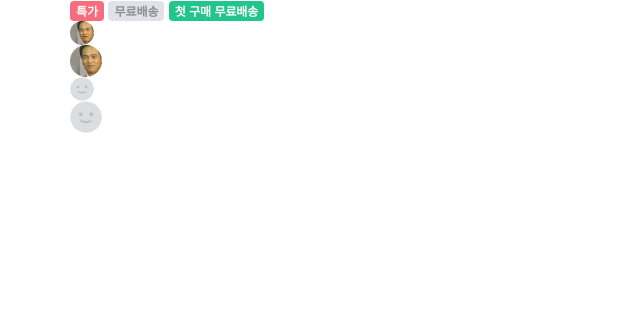
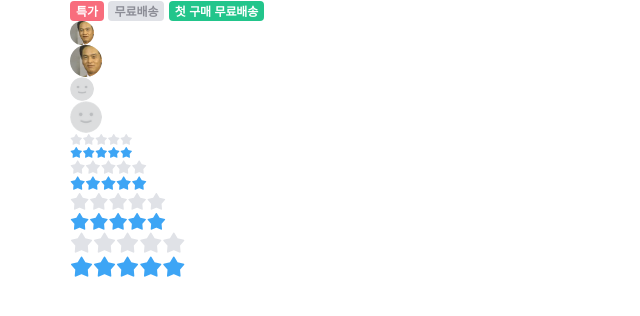
Before and after one commit to heeaepark/tomorrow-house, a website: page index.html in a window 1280 px wide. Shown: the whole page, without its empty margins (0-640 px from the left). Drawn offline with Linux system fonts and the light colour scheme; files whose address does not match are found by name.

Commit message:
💄 star-rating modules

```diff
--- a/index.html
+++ b/index.html
@@ -38,6 +38,75 @@
         <img src="./assets/images/img-user-default.png" alt="">
       </div>
     </div>
+
+    <div>
+      <div>
+        <div class="star-rating-13">
+          <i class="ic-star"></i>
+          <i class="ic-star"></i>
+          <i class="ic-star"></i>
+          <i class="ic-star"></i>
+          <i class="ic-star"></i>
+        </div>
+        <div class="star-rating-13">
+          <i class="ic-star is-active"></i>
+          <i class="ic-star is-active"></i>
+          <i class="ic-star is-active"></i>
+          <i class="ic-star is-active"></i>
+          <i class="ic-star is-active"></i>
+        </div>
+      </div>
+      <div>
+        <div class="star-rating-16">
+          <i class="ic-star"></i>
+          <i class="ic-star"></i>
+          <i class="ic-star"></i>
+          <i class="ic-star"></i>
+          <i class="ic-star"></i>
+        </div>
+        <div class="star-rating-16">
+          <i class="ic-star is-active"></i>
+          <i class="ic-star is-active"></i>
+          <i class="ic-star is-active"></i>
+          <i class="ic-star is-active"></i>
+          <i class="ic-star is-active"></i>
+        </div>
+      </div>
+
+      <div>
+        <div class="star-rating-20">
+          <i class="ic-star"></i>
+          <i class="ic-star"></i>
+          <i class="ic-star"></i>
+          <i class="ic-star"></i>
+          <i class="ic-star"></i>
+        </div>
+        <div class="star-rating-20">
+          <i class="ic-star is-active"></i>
+          <i class="ic-star is-active"></i>
+          <i class="ic-star is-active"></i>
+          <i class="ic-star is-active"></i>
+          <i class="ic-star is-active"></i>
+        </div>
+      </div>
+
+      <div>
+        <div class="star-rating-24">
+          <i class="ic-star"></i>
+          <i class="ic-star"></i>
+          <i class="ic-star"></i>
+          <i class="ic-star"></i>
+          <i class="ic-star"></i>
+        </div>
+        <div class="star-rating-24">
+          <i class="ic-star is-active"></i>
+          <i class="ic-star is-active"></i>
+          <i class="ic-star is-active"></i>
+          <i class="ic-star is-active"></i>
+          <i class="ic-star is-active"></i>
+        </div>
+      </div>
+    </div>
   </div>
 </body>
 </html>
--- a/styles/main.scss
+++ b/styles/main.scss
@@ -19,5 +19,6 @@
 
 @import './modules/_tags';
 @import './modules/_avatars';
+@import './modules/_star-ratings';
 
 @import './layouts/_grids';
--- /dev/null
+++ b/styles/modules/__star-ratings.scss
@@ -0,0 +1,26 @@
+%star-rating-base {
+  @include flexbox(start);
+
+  .ic-star {
+    color: $border;
+    &.is-active {
+      color: $blue;
+    }
+  }
+}
+.star-rating-13 {
+  @extend %star-rating-base;
+  font-size: 13px;
+}
+.star-rating-16 {
+  @extend %star-rating-base;
+  font-size: 16px;
+}
+.star-rating-20 {
+  @extend %star-rating-base;
+  font-size: 20px;
+}
+.star-rating-24 {
+  @extend %star-rating-base;
+  font-size: 24px;
+}
```
Also changed, not shown: style.css, 1 other file.
